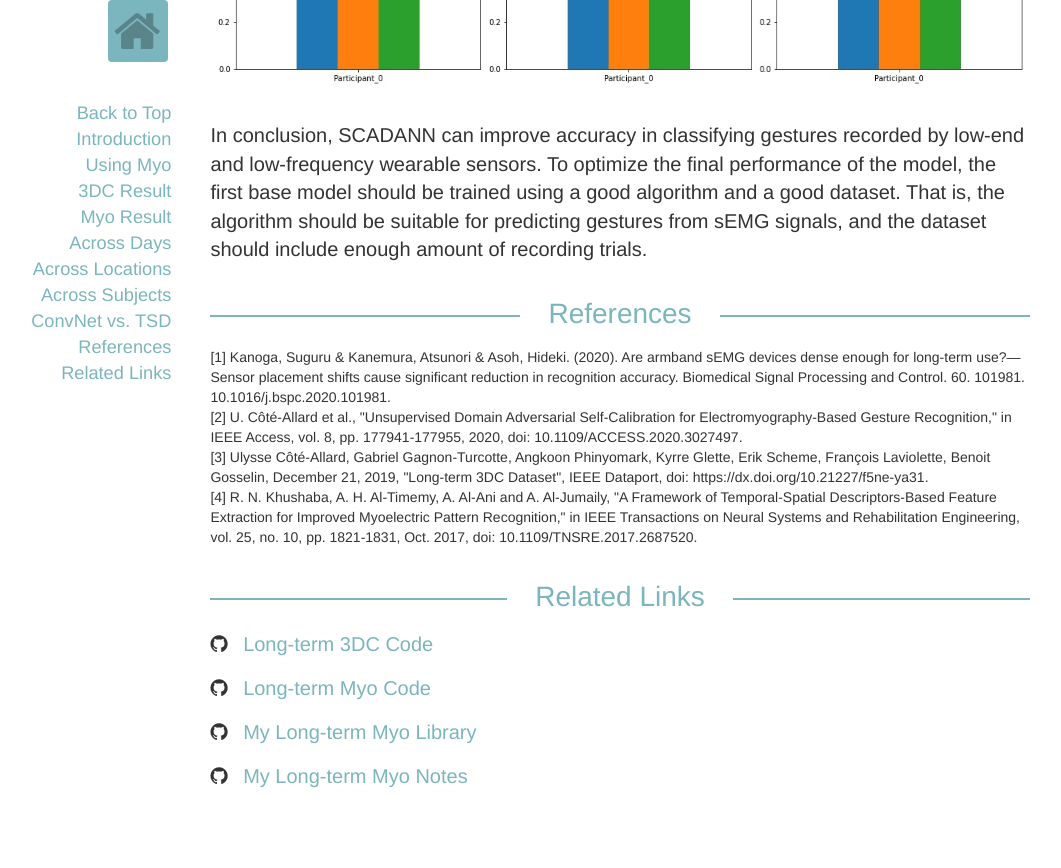
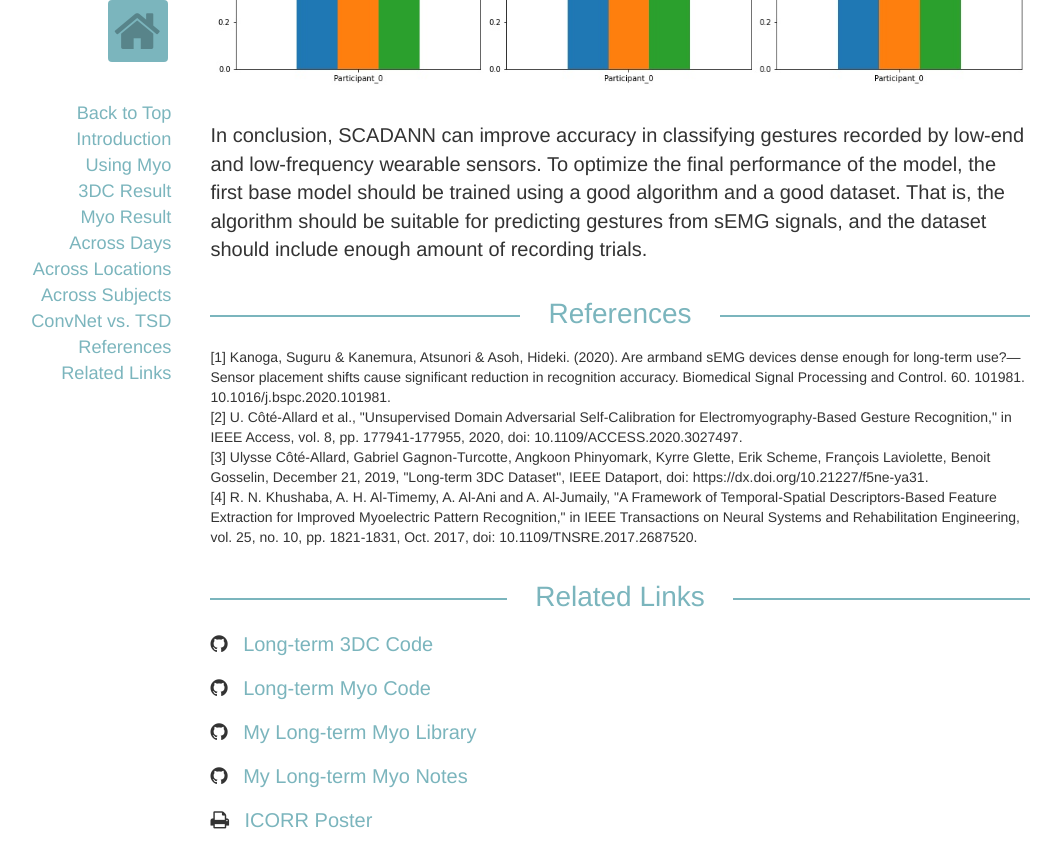
Before and after one commit to aonai/aonai.github.io, a Jekyll site: the page linked_posts/myo_gesture_recognition.html, which Jekyll copies as it is, in a window 1280 px wide and 900 px high, scrolled down 12656 px. Shown: the top 868 px of the window, without its empty margins (20-1081 px from the left). Built offline with Jekyll 4.4.1, drawn with Linux system fonts in a browser that asks for light colours; nearby versions of some CDN libraries.

Commit message:
upload poster

```diff
--- a/linked_posts/myo_gesture_recognition.html
+++ b/linked_posts/myo_gesture_recognition.html
@@ -278,6 +278,9 @@
             <br>
             <i class="fa fa-github"></i>
             <a class="i_link" href="https://github.com/aonai/long_term_myo_notes" target="_blank" rel="noopener noreferrer"> My Long-term Myo Notes </a>
+            <br>
+            <i class="fa fa-print"></i>
+            <a class="i_link" href="../img/ICORR2021_RehabWeek_Lai_final.pdf" download=> ICORR Poster </a>
         </p>
     </body>
 
```
Also changed, not shown: 1 other file.
